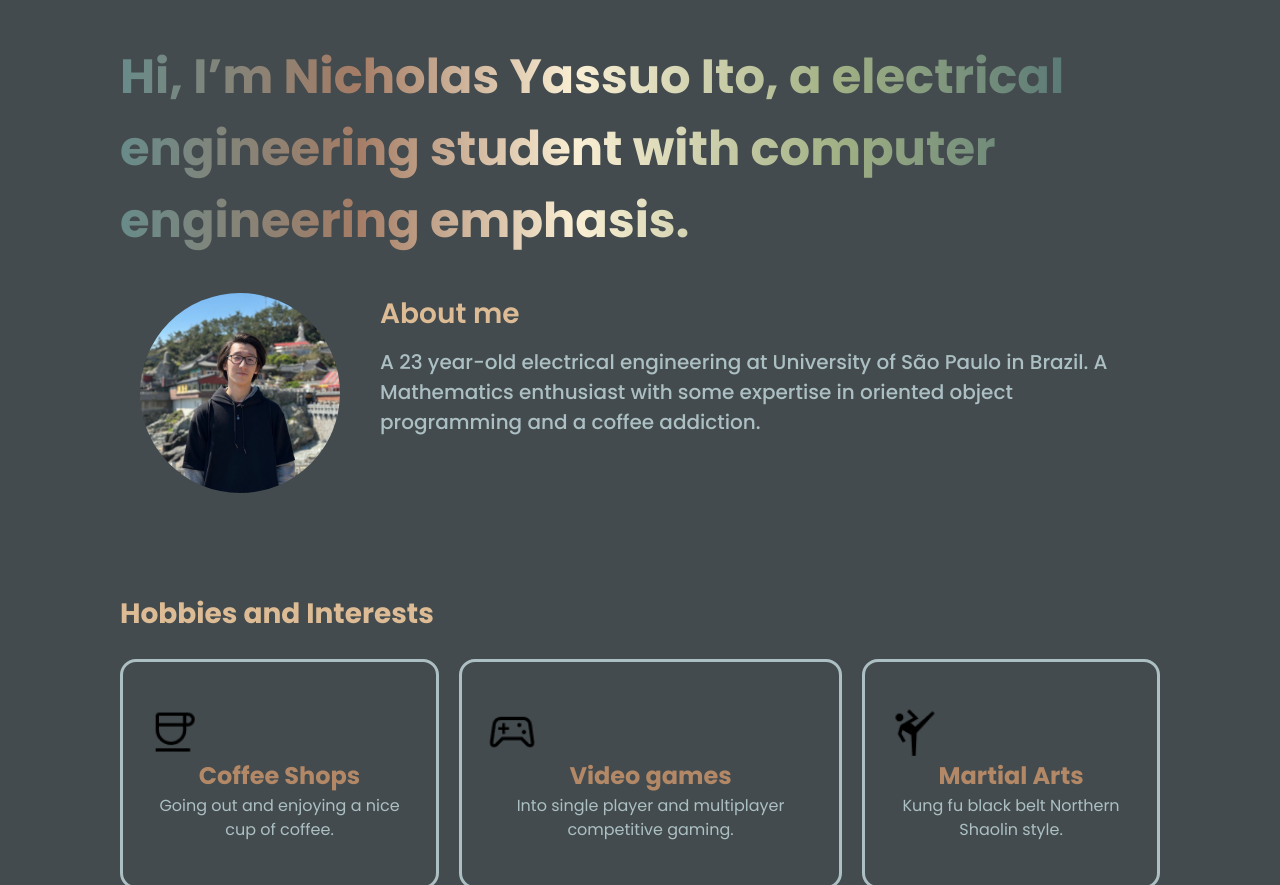
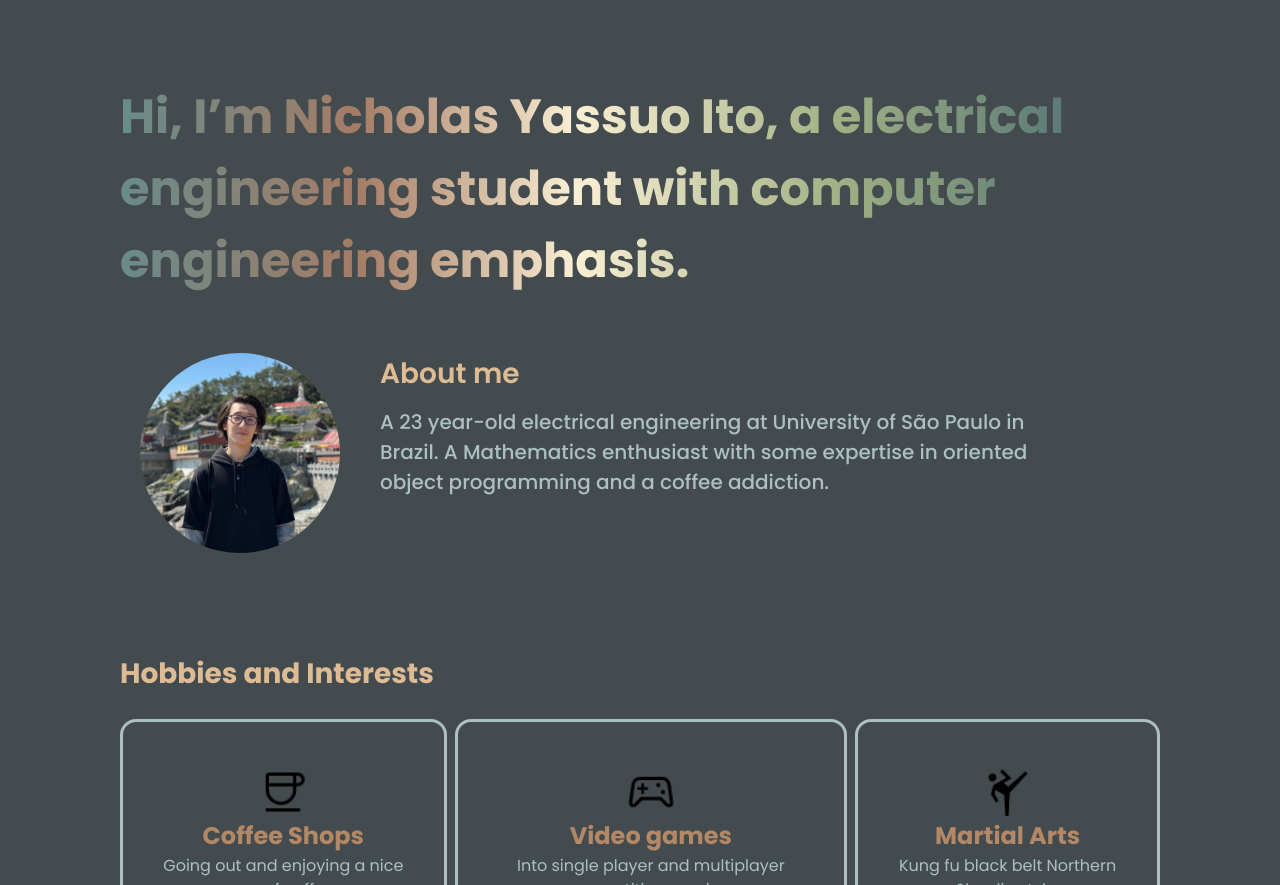
Before and after one commit to William2809/Group-11, a website: page pages/nicholas.html in a window 1280 px wide. Shown: the part 67-952 px from the top of the page. Drawn offline with Linux system fonts and the light colour scheme.

Commit message:
Final touch

```diff
--- a/pages/nicholas.html
+++ b/pages/nicholas.html
@@ -49,7 +49,7 @@
 
     <section class="selfintro">
         <div>
-            <h1>
+            <h1 class="text-[32px] font-bold md:text-[40px] md:mt-5 lg:text-[48px] lg:pt-10 lg:pb-5 lg:mt-5 xl:mb-20" id="intro">
                 Hi, I’m Nicholas Yassuo Ito, a electrical engineering student with computer engineering emphasis.
             </h1>
         </div>
--- a/src/nicholas.css
+++ b/src/nicholas.css
@@ -22,7 +22,7 @@ body {
 }
 
 /* intro */
-.selfintro h1 {
+#intro {
   background: linear-gradient(
     270deg,
     #577776 7.83%,
@@ -36,8 +36,7 @@ body {
   background-clip: text;
   margin-top: 24px;
   margin-bottom: 36px;
-  font-size: 48px;
-  font-weight: bold;
+
 }
 
 .sub-intro {
@@ -74,6 +73,7 @@ body {
   color: #acc0c4;
   font-weight: 500;
   font-size: 20px;
+  max-width: 700px;
 }
 
 /* Hobbies */
@@ -90,9 +90,9 @@ body {
 }
 
 .hobbies {
-  display: flex;
+  display:inline-flex;
   flex-direction: row;
-  gap: 20px;
+  gap: 8px;
   text-align: center;
 }
 
@@ -121,6 +121,7 @@ body {
 .hobby-icon {
   width: 52px;
   height: 52px;
+  display: inline;
 }
 
 /* projects */
@@ -169,7 +170,7 @@ body {
   display: flex;
   flex-direction: column;
   gap: 12px;
-  max-width: 600px;
+  max-width: 490px;
 }
 
 .project h4 {
```
